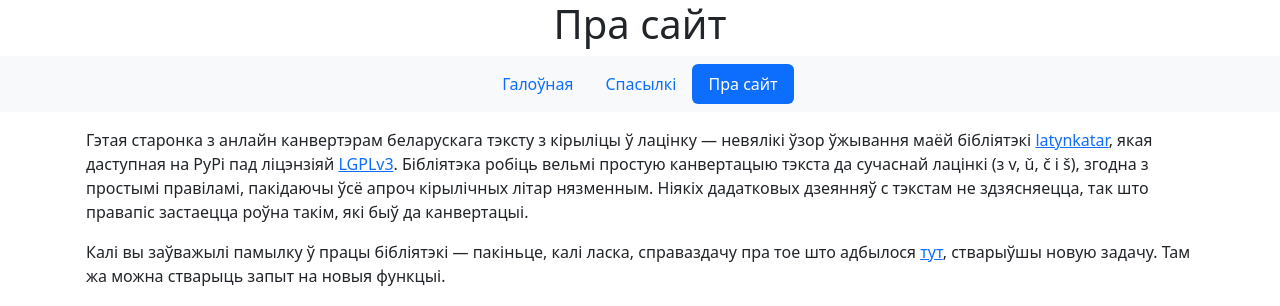
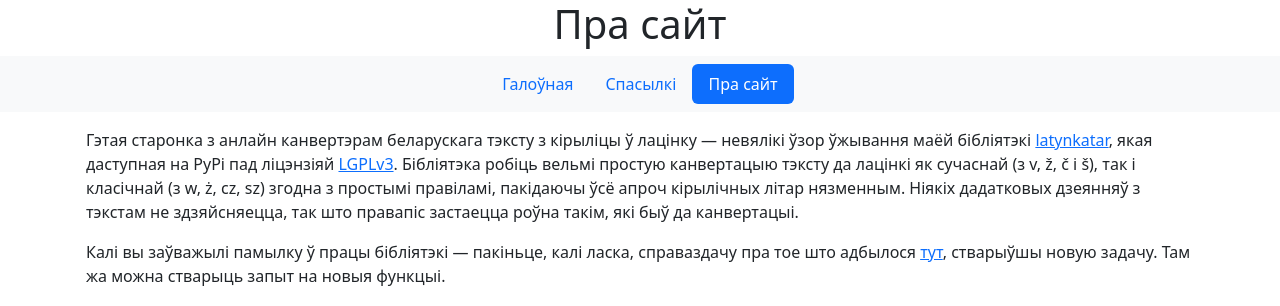
Before and after one commit to measles/latynkatar_site, a Flask app: page /about/ in a window 1280 px wide. Shown: the top 306 px of the page. Run offline with Flask 3, Linux system fonts and the light colour scheme.

Commit message:
Выправіў памылкі на старонцы "пра сайт"

```diff
--- a/templates/about.html
+++ b/templates/about.html
@@ -3,10 +3,10 @@
     <p  class="text-justify">
         Гэтая старонка з анлайн канвертэрам беларускага тэксту з кірыліцы ў лацінку — невялікі ўзор ўжывання маёй бібліятэкі
         <a href="https://pypi.org/project/latynkatar/" >latynkatar</a>, якая даступная на PyPi пад ліцэнзіяй
-        <a href="https://github.com/measles/latynkatar?tab=LGPL-3.0-1-ov-file">LGPLv3</a>. Бібліятэка робіць вельмі
-        простую канвертацыю тэкста да сучаснай лацінкі (з v, ǔ, č і š), згодна з простымі правіламі, пакідаючы ўсё апроч
-        кірылічных літар нязменным. Ніякіх дадатковых дзеянняў с тэкстам не здзясняецца, так што правапіс застаецца роўна такім,
-        які быў да канвертацыі.
+        <a href="https://github.com/measles/latynkatar?tab=LGPL-3.0-1-ov-file">LGPLv3</a>. Бібліятэка робіць вельмі простую
+        канвертацыю тэксту да лацінкі  як сучаснай (з v, ž, č і š), так і класічнай (з w, ż, cz, sz) згодна з простымі правіламі,
+        пакідаючы ўсё апроч кірылічных літар нязменным. Ніякіх дадатковых дзеянняў з тэкстам не здзяйсняецца, так што правапіс
+        застаецца роўна такім, які быў да канвертацыі.
     </p>
     <p  class="text-justify">
         Калі вы заўважылі памылку ў працы бібліятэкі — пакіньце, калі ласка, справаздачу пра тое што адбылося
```
